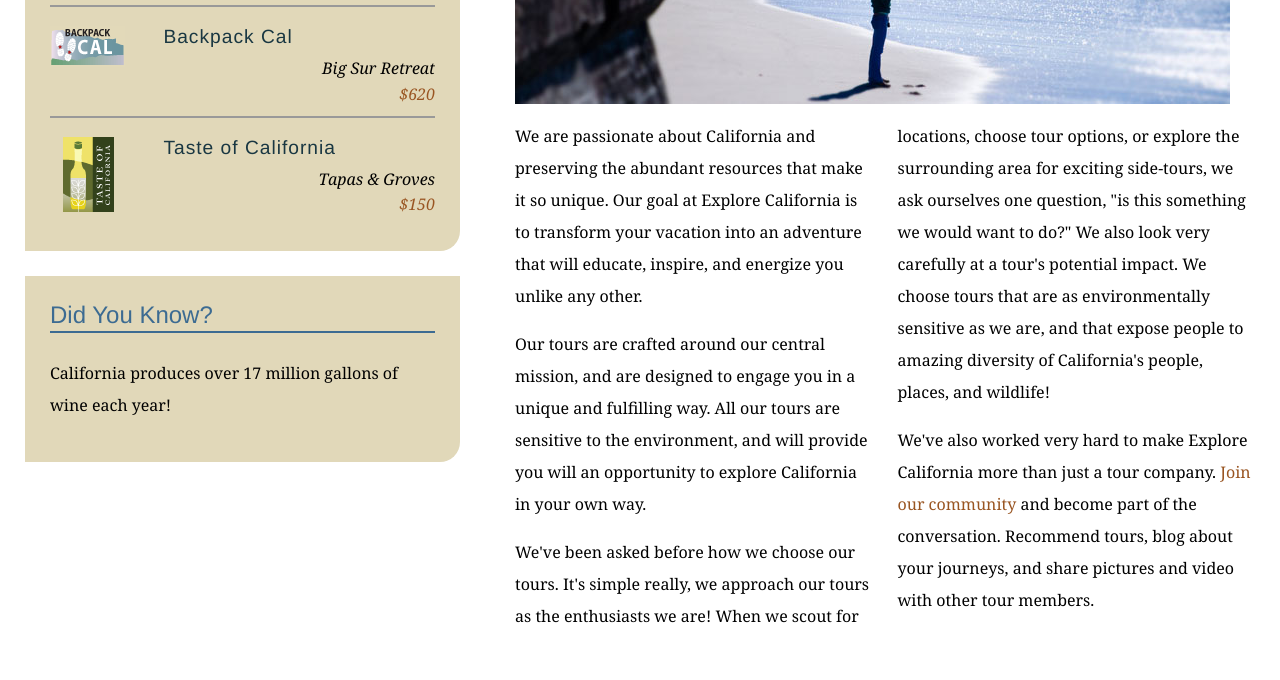
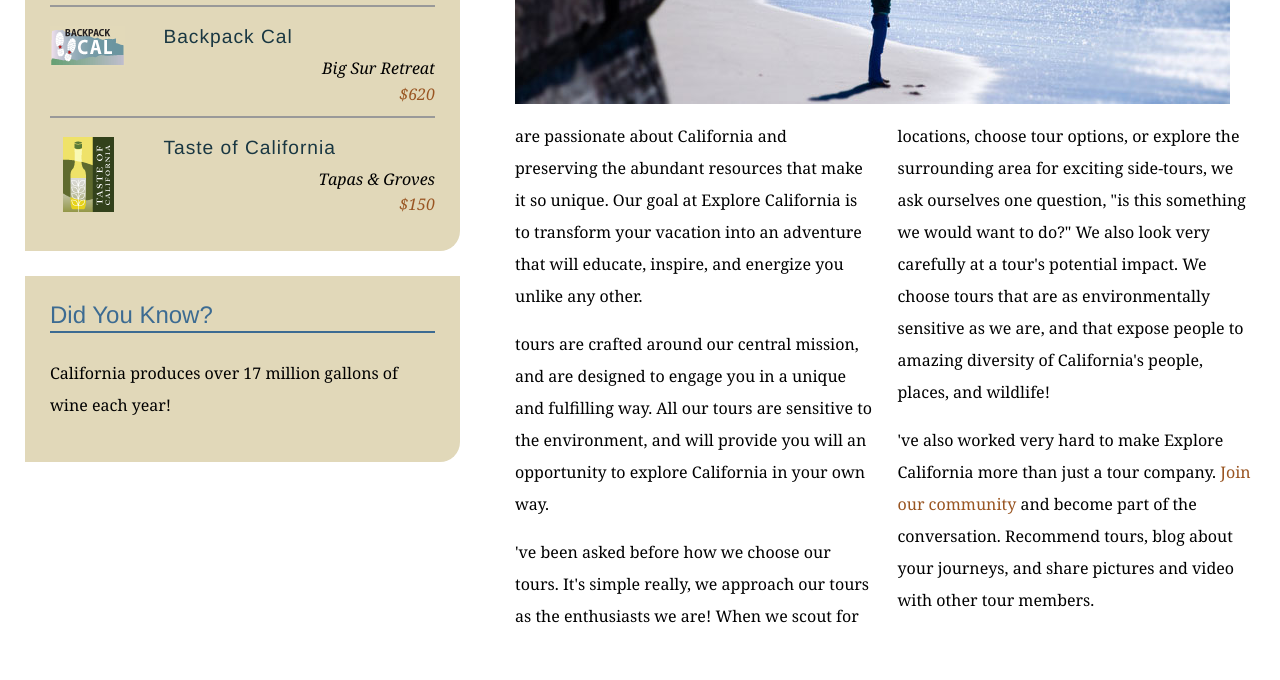
Before and after one commit to imconstantin/explore_california, a plain HTML site: page mission.html in a window 1280 px wide. Shown: the part 580-1260 px from the top of the page. Drawn offline with Linux system fonts and the light colour scheme.

Commit message:
text edits on mission page

```diff
--- a/mission.html
+++ b/mission.html
@@ -62,10 +62,10 @@
           <h1>Who we are</h1>
           <img src="assets/images/mission_look.jpg" alt="Looking out at the Pacific" class="articleImage" />
           <div class="multiCol">
-            <p>We are passionate about California and preserving the abundant resources that make it so unique. Our goal at Explore California is to transform your vacation into an adventure that will educate, inspire, and energize you unlike any other.</p>
-            <p>Our tours are crafted around our central mission, and are designed to engage you in a unique and fulfilling way. All our tours are sensitive to the environment, and will provide you will an opportunity to explore California in your own way.</p>
-            <p>We've been asked before how we choose our tours. It's simple really, we approach our tours as the enthusiasts we are! When we scout for locations, choose tour options, or explore the surrounding area for exciting side-tours, we ask ourselves one question, &quot;is this something we would want to do?&quot; We also look very carefully at a tour's potential impact. We choose tours that are as environmentally sensitive as we are, and that expose people to amazing diversity of California's people, places, and wildlife!</p>
-            <p>We've also worked very hard to make Explore California more than just a tour company. <a href="explorers/join.html">Join our community</a> and become part of the conversation. Recommend tours, blog about your journeys, and share pictures and video with other tour members.</p>
+            <p> are passionate about California and preserving the abundant resources that make it so unique. Our goal at Explore California is to transform your vacation into an adventure that will educate, inspire, and energize you unlike any other.</p>
+            <p>tours are crafted around our central mission, and are designed to engage you in a unique and fulfilling way. All our tours are sensitive to the environment, and will provide you will an opportunity to explore California in your own way.</p>
+            <p>'ve been asked before how we choose our tours. It's simple really, we approach our tours as the enthusiasts we are! When we scout for locations, choose tour options, or explore the surrounding area for exciting side-tours, we ask ourselves one question, &quot;is this something we would want to do?&quot; We also look very carefully at a tour's potential impact. We choose tours that are as environmentally sensitive as we are, and that expose people to amazing diversity of California's people, places, and wildlife!</p>
+            <p>'ve also worked very hard to make Explore California more than just a tour company. <a href="explorers/join.html">Join our community</a> and become part of the conversation. Recommend tours, blog about your journeys, and share pictures and video with other tour members.</p>
           </div>
         </div>
       </div>
```
Also changed, not shown: tip3.txt (added).
